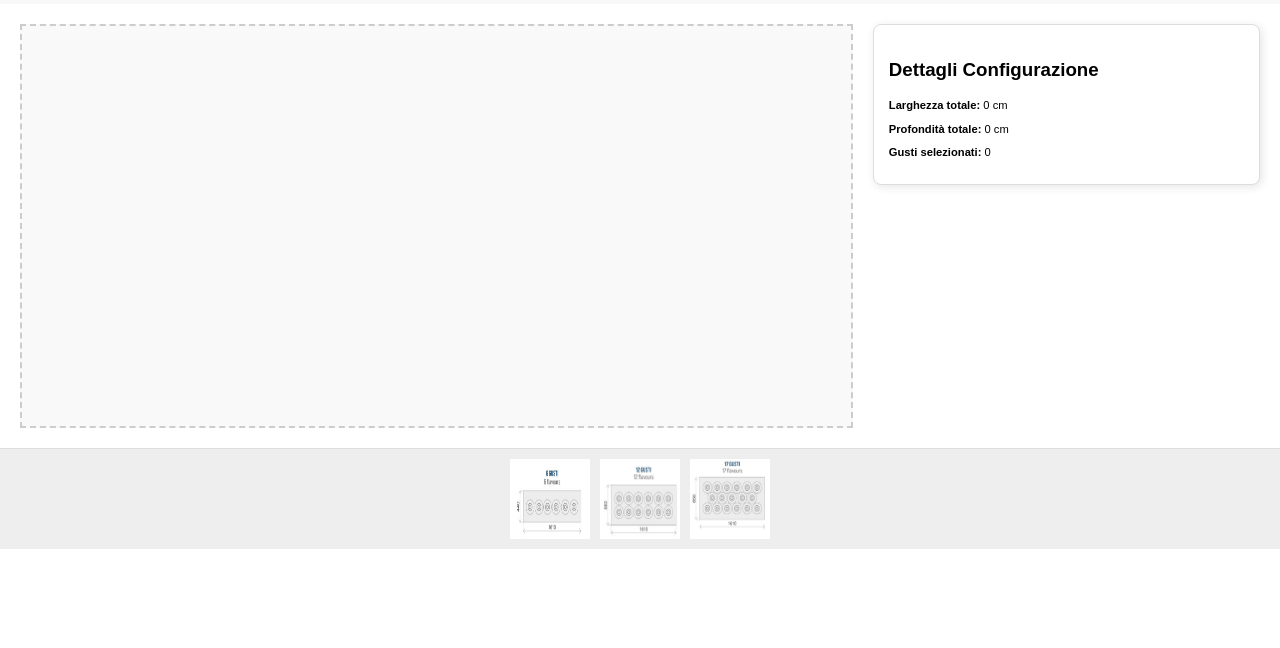
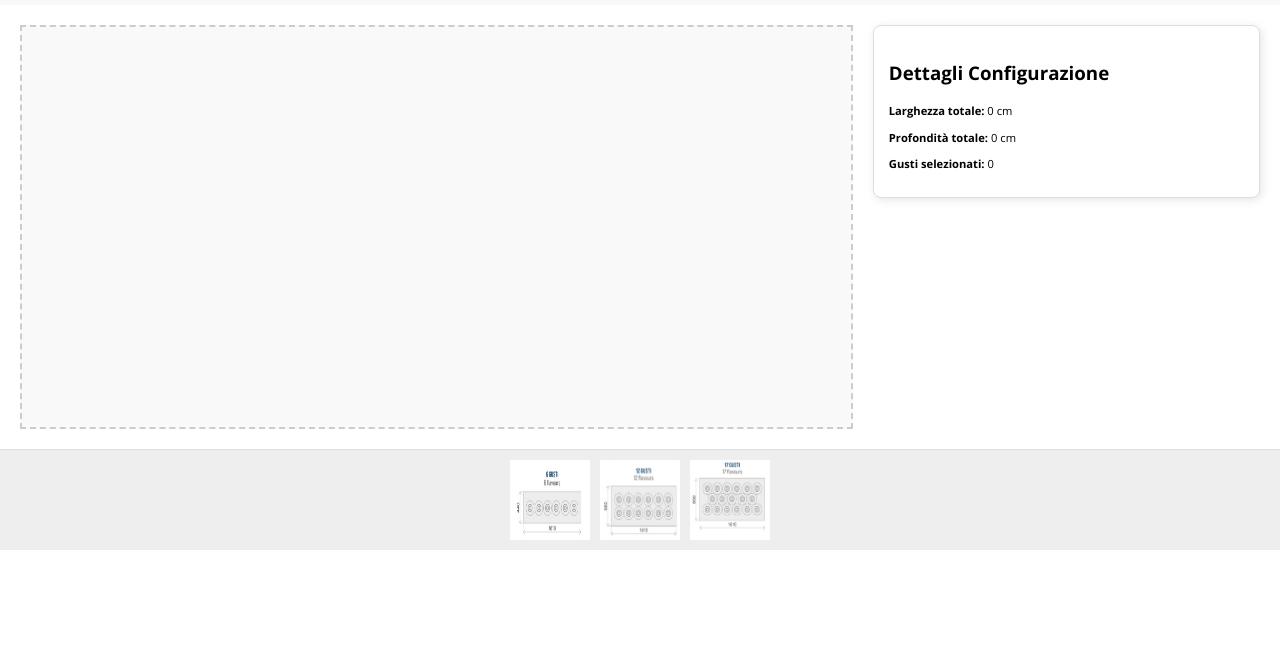
Before and after one commit to gerri-lebowski/simple-configurator, a plain HTML site: page index.html in a window 1280 px wide. Shown: the part 152-800 px from the top of the page. Drawn offline with nearby package versions, Linux system fonts and the light colour scheme.

Commit message:
Aggiunto open sans

```diff
--- a/index.html
+++ b/index.html
@@ -5,6 +5,8 @@
   <meta name="viewport" content="width=device-width, initial-scale=1">
   <title>Configuratore - Prototipo Aggiornato</title>
   <link rel="stylesheet" href="main.css">
+  <link href="https://fonts.googleapis.com/css2?family=Open+Sans:wght@300;400;600;700&display=swap" rel="stylesheet">
+
 </head>
 <body>
 
--- a/main.css
+++ b/main.css
@@ -1,6 +1,6 @@
 /* Stili di base */
 body {
-  font-family: Arial, sans-serif;
+  font-family: 'Open sans', sans-serif;
   margin: 0;
   padding: 0;
 }
```
